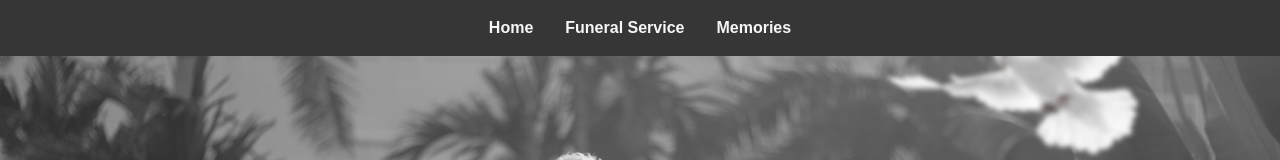
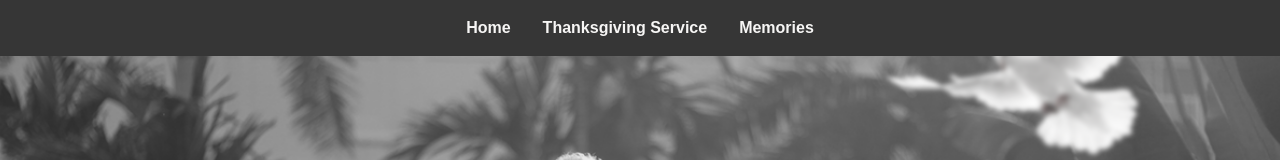
Before and after one commit to krazykrimz/Marjorie-Memorial, a website built with Vite: page index.html in a window 1280 px wide. Shown: the top 160 px of the page. Built offline with nearby package versions, Linux system fonts and the light colour scheme; a web font is replaced by a local one.

Commit message:
updated links

```diff
--- a/index.html
+++ b/index.html
@@ -18,7 +18,7 @@
           </li>
 
           <li>
-            <a class="header__link" href="#funeral">Funeral Service</a>
+            <a class="header__link" href="#funeral">Thanksgiving Service</a>
           </li>
           <li>
             <a class="header__link" href="#memories">Memories</a>
```
